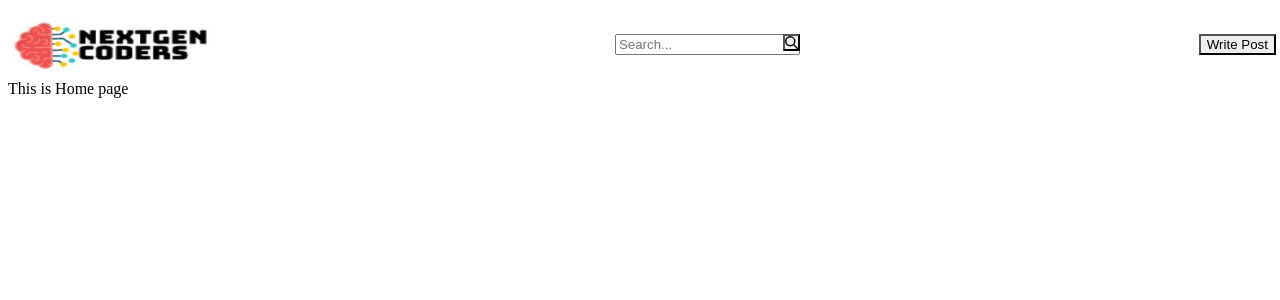
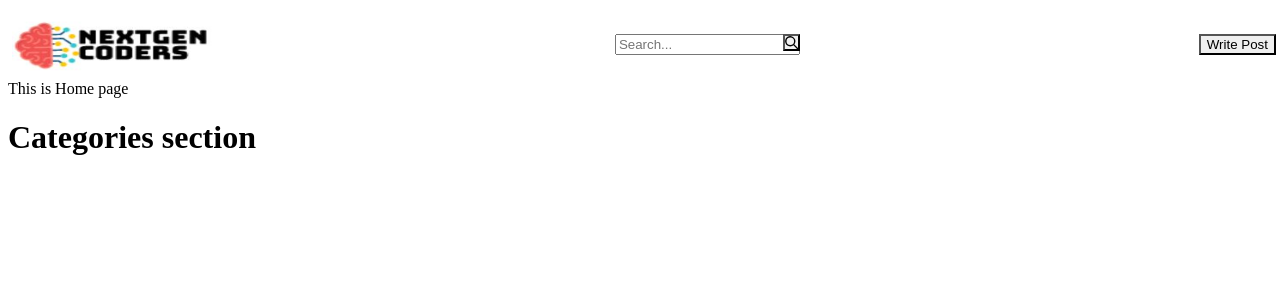
Before and after one commit to ortizlilian/next-gen-coders, a Next.js app: page / in a window 1280 px wide. Shown: the top 300 px of the page. Built offline with nearby package versions, Linux system fonts and the light colour scheme.

Commit message:
Added category component and rendered to index file

```diff
--- /dev/null
+++ b/src/components/Categories.jsx
@@ -0,0 +1,11 @@
+import React from 'react'
+
+const Categories = () => {
+  return (
+    <div>
+        <h1>Categories section</h1>
+    </div>
+  )
+}
+
+export default Categories
--- a/src/pages/index.js
+++ b/src/pages/index.js
@@ -1,3 +1,4 @@
+import Categories from "@/components/Categories";
 import React from "react";
 
 
@@ -5,6 +6,7 @@ const Home = () => {
   return (
     <>
     This is Home page
+    <Categories />
     </>
   );
 }
```
